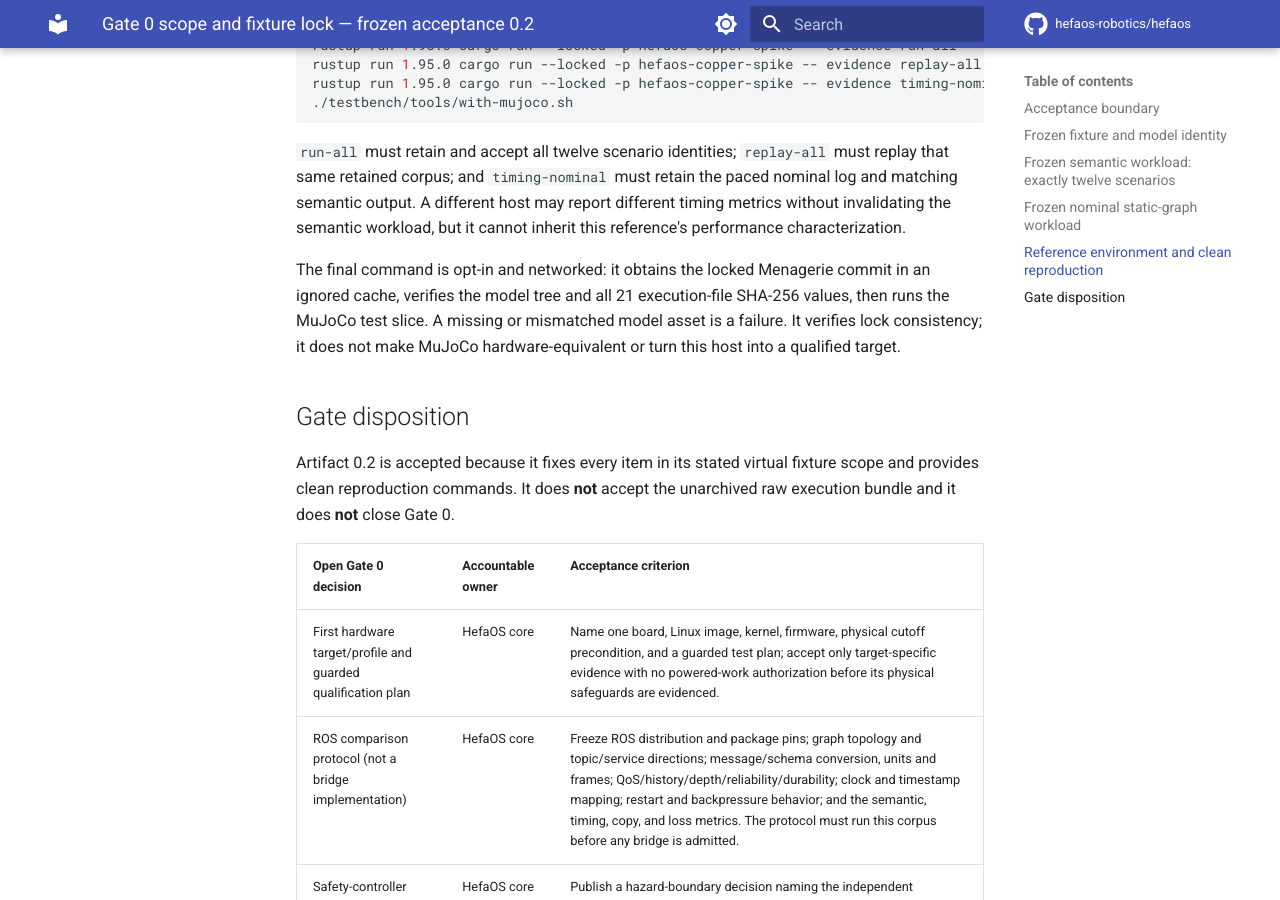
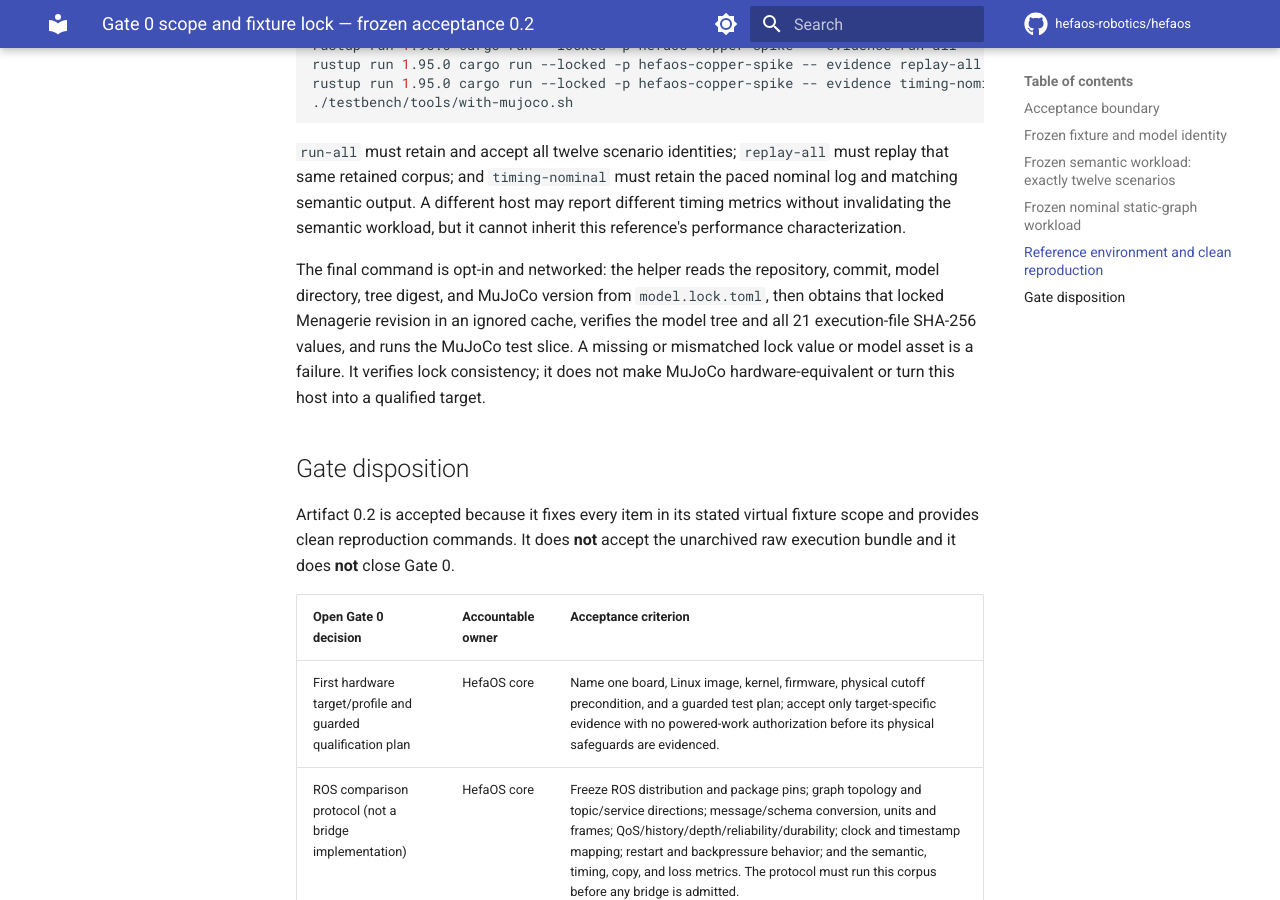
Before and after one commit to alokdidde/HefaOS, an MkDocs documentation site: the page built from docs/docs/development/gate-0-scope-fixture-lock.md, in a window 1280 px wide and 900 px high, scrolled down 3698 px. Built offline with MkDocs 1.6.1 and Material for MkDocs 9.7.7, drawn with Linux system fonts in a browser that asks for light colours; comment, search, counter and statistics services are not loaded; the version menu is left out.

Commit message:
fix(testbench): verify MuJoCo lock consistency

```diff
--- a/docs/docs/development/gate-0-scope-fixture-lock.md
+++ b/docs/docs/development/gate-0-scope-fixture-lock.md
@@ -131,11 +131,13 @@ paced nominal log and matching semantic output. A different host may report
 different timing metrics without invalidating the semantic workload, but it
 cannot inherit this reference's performance characterization.
 
-The final command is opt-in and networked: it obtains the locked Menagerie
-commit in an ignored cache, verifies the model tree and all 21 execution-file
-SHA-256 values, then runs the MuJoCo test slice. A missing or mismatched model
-asset is a failure. It verifies lock consistency; it does not make MuJoCo
-hardware-equivalent or turn this host into a qualified target.
+The final command is opt-in and networked: the helper reads the repository,
+commit, model directory, tree digest, and MuJoCo version from `model.lock.toml`,
+then obtains that locked Menagerie revision in an ignored cache, verifies the
+model tree and all 21 execution-file SHA-256 values, and runs the MuJoCo test
+slice. A missing or mismatched lock value or model asset is a failure. It
+verifies lock consistency; it does not make MuJoCo hardware-equivalent or turn
+this host into a qualified target.
 
 ## Gate disposition
 
```
Also changed, not shown: docs/docs/development/roadmap.md (+1 -1 lines), 1 other file.
